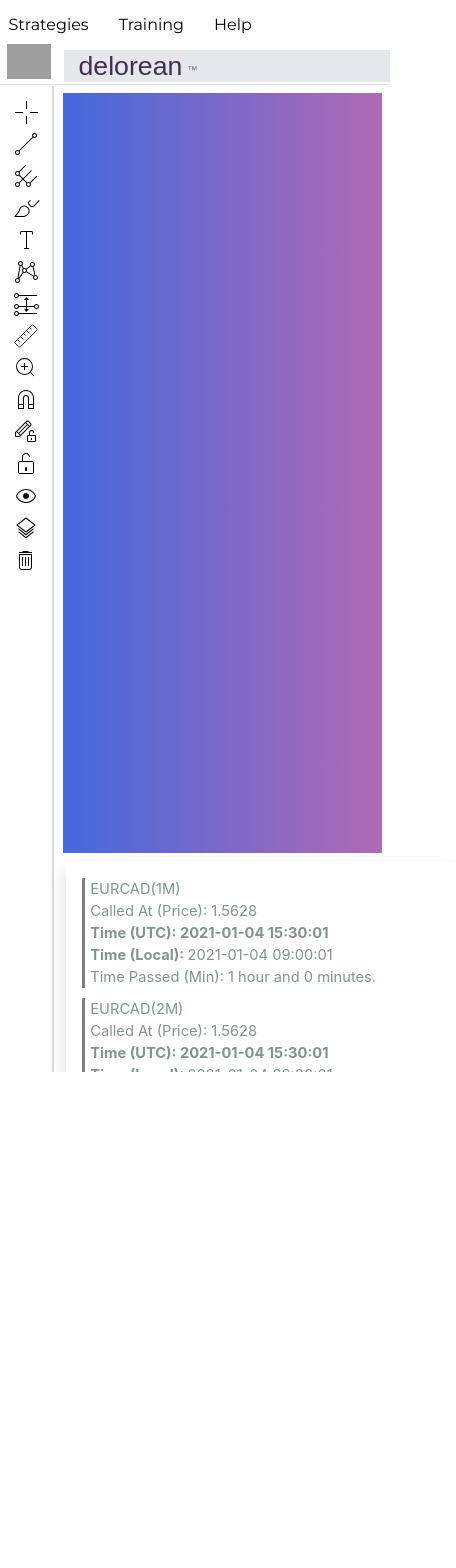
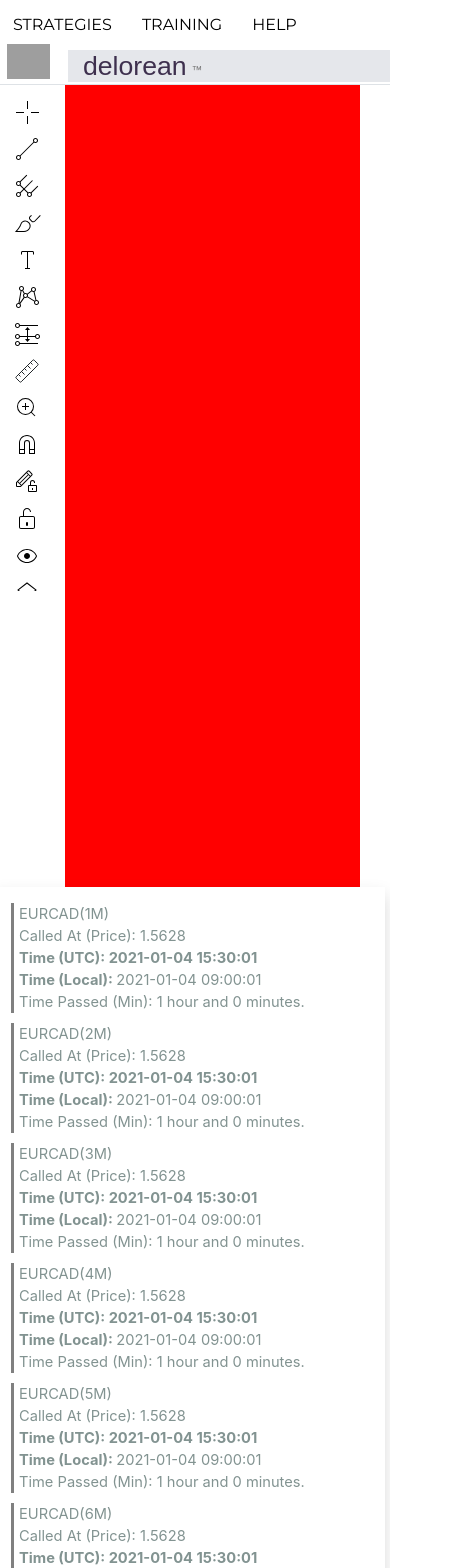
Before and after one commit to mayur-i2c/delorean, a React (Create React App) app: page / in a window 390 px wide. Shown: the top 1568 px of the page, 456 px wide, since content can reach past the window. Before the commit the page ends 1072 px from the top, so only its background shows below. Built offline with nearby package versions, Linux system fonts and the light colour scheme; grey boxes are pictures that could not be loaded; a web font is replaced by a local one.

Commit message:
responsive moblie design

```diff
--- a/src/Container/Header.jsx
+++ b/src/Container/Header.jsx
@@ -46,7 +46,7 @@ function Header() {
                 animation="slide-up"
                 onVisibleChange={onVisibleChange}
               >
-                <button className="navBar-dropdown-btn">Strategies</button>
+                <button className="navBar-dropdown-btn uppercase">Strategies</button>
               </Dropdown>
 
               <Dropdown
@@ -55,7 +55,7 @@ function Header() {
                 animation="slide-up"
                 onVisibleChange={onVisibleChange}
               >
-                <button className="navBar-dropdown-btn">Training</button>
+                <button className="navBar-dropdown-btn uppercase">Training</button>
               </Dropdown>
               <Dropdown
                 trigger={["hover", "click"]}
@@ -63,7 +63,7 @@ function Header() {
                 animation="slide-up"
                 onVisibleChange={onVisibleChange}
               >
-                <button className="navBar-dropdown-btn">Help</button>
+                <button className="navBar-dropdown-btn uppercase">Help</button>
               </Dropdown>
             </div>
           </div>
--- a/src/Container/LeftSidebar.jsx
+++ b/src/Container/LeftSidebar.jsx
@@ -62,7 +62,7 @@ function LeftSidebar() {
   };
 
   return (
-    <div className="side-menu-left">
+    <div className="flex">
       <div id="tray">
         <div className="section-1 tray-products flex items-center flex-col">
           <Link onClick={() => openLink("http://im.center")} to="">
@@ -75,18 +75,27 @@ function LeftSidebar() {
             <img id="signal_Button" src="https://delorean.im/core/img/lightbulbTEST.png" alt="" />
           </Link>
         </div>
-        <div className="section-2 tray-products flex items-center flex-col">
-          {section2.map(({ img, link }) => (
-            <Link onClick={() => openLink(link)} className="tray-products" to="">
+        <hr
+          style={{
+            marginTop: "1rem",
+            marginBottom: "1rem",
+            border: 0,
+            borderTop: "1px solid rgba(0,0,0,.1)",
+          }}
+        />
+
+        <div className="section-2 tray-products flex items-center bor flex-col">
+          {section2.map(({ img, link }, index) => (
+            <Link key={index} onClick={() => openLink(link)} className="tray-products" to="">
               <img src={img} alt="" />
             </Link>
           ))}
         </div>
       </div>
-      <div className="drawingToolbar">
+      <div id="drawingToolbar">
         <div className="drawingToolbar-inner flex items-center flex-col">
-          {drawingToolbar.map(({ childMenu, icon }) => (
-            <div className="drawingToolbar-item dropdown m-0.5">
+          {drawingToolbar.map(({ childMenu, icon }, index) => (
+            <div key={index} className="drawingToolbar-item dropdown ">
               {childMenu.length ? (
                 <Dropdown
                   trigger={["hover", "click"]}
--- a/src/Container/index.jsx
+++ b/src/Container/index.jsx
@@ -8,10 +8,18 @@ function Container(props) {
   return (
     <div>
       <Header />
-      <div className="relative mt-4 sm-con border-top " style={{ minHeight: "calc(100vh - 135px)" }}>
-        <LeftSidebar />
-        <main className="main-contant p-2">{props.children}</main>
-        <RightSidebar />
+
+      <div className="relative mt-4 sm-con border-top">
+        <div className="row grow w-100">
+          <div className="col overflow-auto left-side-row">
+            <LeftSidebar />
+          </div>
+
+          <div className="col-10 col-md-8 h-100 main-content-row">{props.children}</div>
+          <div className="col p-0 right-side-row">
+            <RightSidebar />
+          </div>
+        </div>
       </div>
     </div>
   );
--- a/src/constant/drawingToolbar.js
+++ b/src/constant/drawingToolbar.js
@@ -1,4 +1,4 @@
-export default [
+const drawingToolbarArr = [
   {
     childMenu: [
       {
@@ -279,3 +279,5 @@ export default [
     ),
   },
 ];
+
+export default drawingToolbarArr;
--- a/src/index.css
+++ b/src/index.css
@@ -10,13 +10,6 @@ code {
   font-family: source-code-pro, Menlo, Monaco, Consolas, "Courier New", monospace;
 }
 
-.side-menu-left {
-  display: flex;
-  position: absolute;
-  left: 0;
-  top: 1px;
-  height: 100%;
-}
 .main-nav-container {
   margin-left: 25px;
 }
@@ -37,8 +30,7 @@ code {
 }
 .side-menu-right {
   position: absolute;
-  right: 0;
-  top: 1px;
+  margin-left: -10px;
   height: 90vh;
   background: white;
   width: 320px;
@@ -61,6 +53,8 @@ code {
   border-radius: 3px;
   margin-bottom: 6px;
   cursor: pointer;
+  width: 34px;
+  height: 34px;
 }
 
 #tray .section-1 {
@@ -71,12 +65,15 @@ code {
   padding: 5px;
 }
 
-.drawingToolbar {
+#drawingToolbar {
   display: flex;
   border-right: 2px solid #d9dadb;
   padding: 10px;
 }
-
+.drawingToolbar-item.dropdown {
+  margin: 3px;
+  margin-bottom: 6px;
+}
 .alert-item {
   margin-bottom: 10px;
   border-left: 3px solid gray;
@@ -141,33 +138,51 @@ code {
   top: 10px;
   position: absolute;
 }
-
+.right-side-row {
+  margin-left: 4px;
+}
+.main-content-row {
+  margin-left: -2%;
+}
+.left-side-row {
+  height: 90vh;
+  max-width: 13%;
+}
 /* Use a media query to add a breakpoint at 768px For mobile phones: */
 @media only screen and (max-width: 768px) {
   .logo-Font {
     font-size: 20pt;
   }
+  .dashboard-img {
+    width: 100%;
+  }
+
   .side-menu-right {
     position: relative;
     width: 100%;
-    margin-left: 17%;
-    height: 195px;
-    overflow: auto !important;
-    height: 210px;
+    margin-left: 10px;
   }
-  .alert-btn {
-    display: none !important;
+  .main-content-row {
+    margin-left: 0;
   }
+  .left-side-row {
+    height: 60vh;
+    max-width: inherit;
+  }
+  .right-side-row {
+    margin-left: 0px;
+  }
+
   .app-banner {
     display: none !important;
   }
   #tray {
     display: none !important;
   }
-  .dashboard-img {
-    width: 100%;
+
+  .alert-btn {
+    display: none !important;
   }
-
   .font-username {
     font-size: 9px;
   }
@@ -207,9 +222,6 @@ code {
   .sm-con {
     margin-top: 2px !important;
   }
-  .main-nav-container {
-    margin-left: 20px;
-  }
 }
 
 .navBar-dropdown-btn {
--- a/src/pages/Dashbord.jsx
+++ b/src/pages/Dashbord.jsx
@@ -1,11 +1,12 @@
 import React from "react";
 
-export default () => {
+function Dashboard() {
   return (
-    <div className="">
-      <div style={{ height: "90vh", background: " linear-gradient(to right, #4568dc, #b06ab3)" }}>
-        {/* <img src="https://i.imgur.com/itts48F.png" /> */}
-      </div>
+    <div style={{ background: "red", height: "95vh" }}>
+      {/* <img src="https://i.imgur.com/itts48F.png" /> */}
+      {/* <h1>hello</h1> */}
     </div>
   );
-};
+}
+
+export default Dashboard;
```
Also changed, not shown: src/Container/RightSidebar.jsx (+2 -44 lines).
